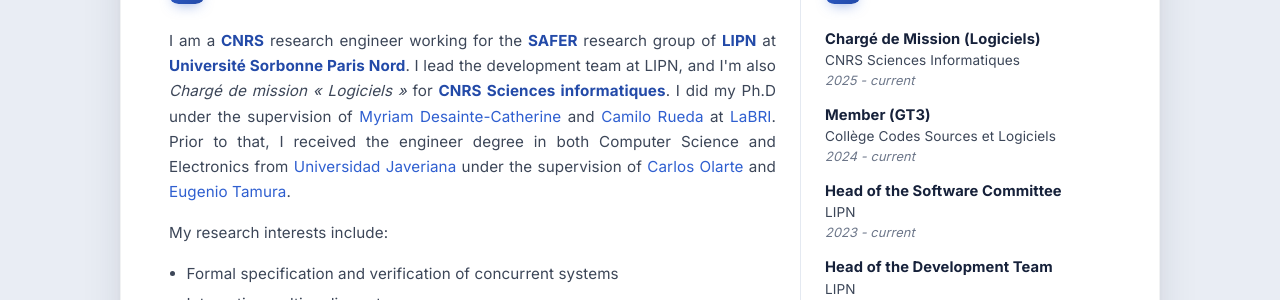
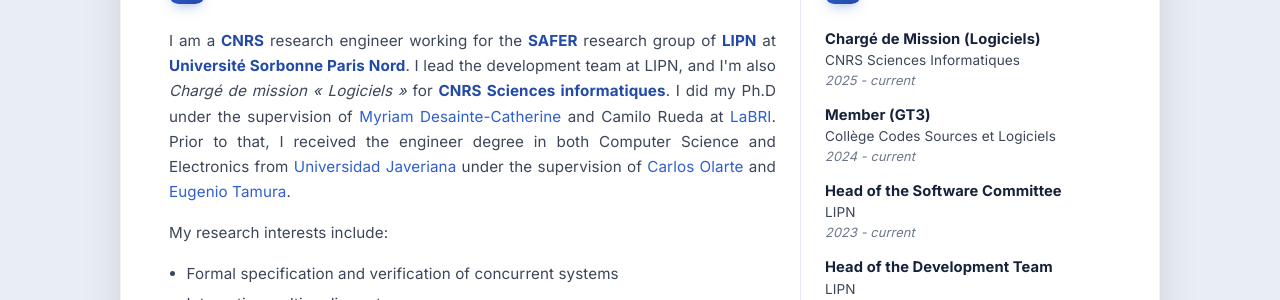
Before and after one commit to himito/himito.github.io, a Jekyll site: the page built from index.md, in a window 1280 px wide and 900 px high, scrolled down 416 px. Shown: the part 153-453 px from the top of the window. Built offline with Jekyll 4.4.1, drawn with Linux system fonts in a browser that asks for light colours; nearby versions of some CDN libraries; some web fonts are replaced; library files that are not in the unit come from our copies; part of the change alters nothing that is shown.

```diff
--- a/_includes/summary.html
+++ b/_includes/summary.html
@@ -18,8 +18,7 @@
       I did my
       Ph.D under the supervision of
       <a href="https://www.labri.fr/perso/myriam/" target="_blank">Myriam Desainte-Catherine</a>
-      and
-      <a href="cic.puj.edu.co/~crueda/camilo" target="_blank">Camilo Rueda</a>
+      and Camilo Rueda
       at
       <a href="https://www.labri.fr/" target="_blank">LaBRI</a>. Prior to that,
       I received the engineer degree in both Computer Science and Electronics
```
